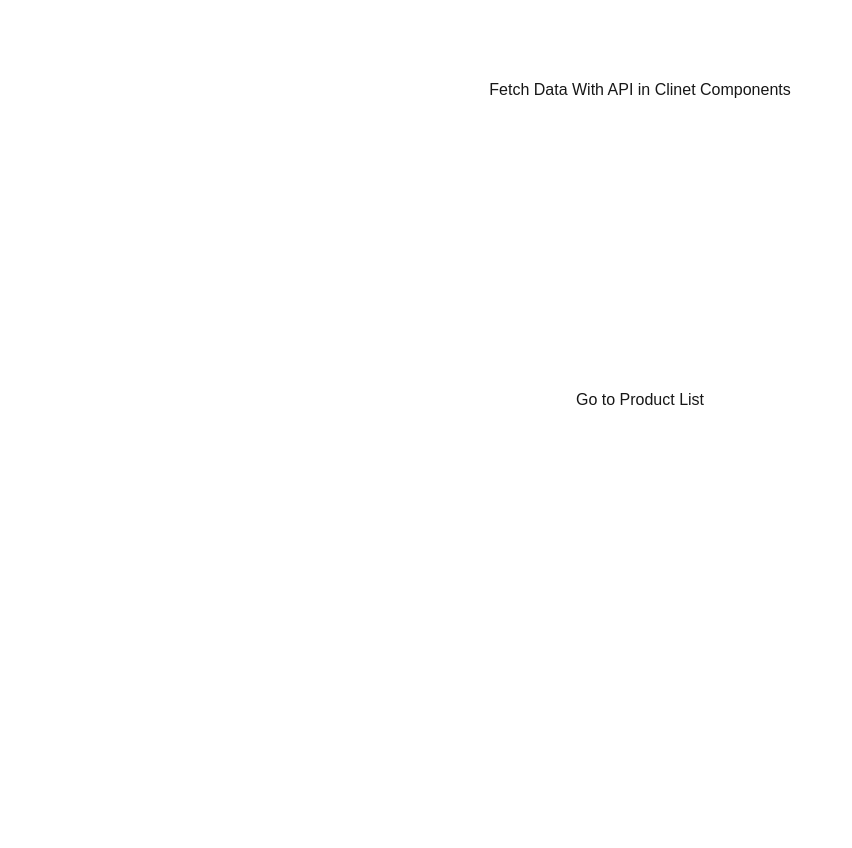
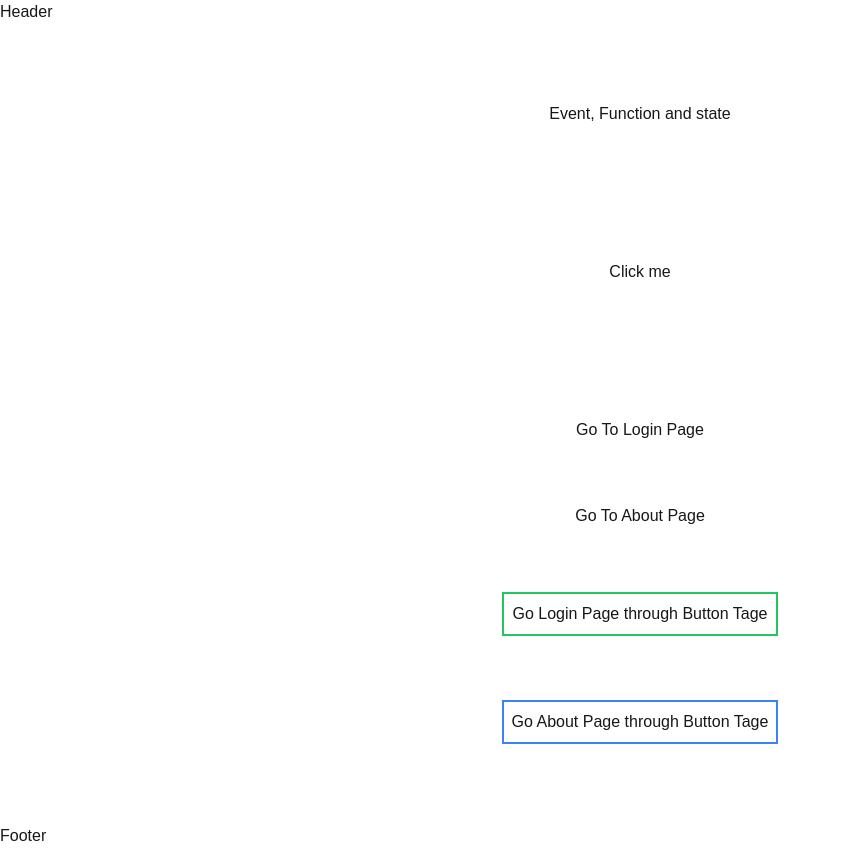
Before and after one commit to priyalgoti07/nextjs, a Next.js app: page / in a window 1280 px wide. Shown: the whole page, without its empty margins (0-852 px from the left). Before the commit the page ends 800 px from the top, so only its background shows below. Built offline with nearby package versions, Linux system fonts and the light colour scheme.

Commit message:
This reverts commit eda9eb5357bfd76722f74ee424bfed58616e3d4f.

```diff
--- a/src/app/layout.js
+++ b/src/app/layout.js
@@ -22,7 +22,9 @@
       <body
         className={`${geistSans.variable} ${geistMono.variable} antialiased`}
       >
+        <h1>Header</h1>
         {children}
+        <h1>Footer</h1>
       </body>
     </html>
   );
--- a/src/app/page.js
+++ b/src/app/page.js
@@ -10,9 +10,8 @@
   }
   return (
     <div className="grid grid-rows-[20px_1fr_20px] items-center justify-items-center min-h-screen p-8 pb-20 gap-16 sm:p-20 font-[family-name:var(--font-geist-sans)">
-      <h1>Fetch Data With API in Clinet Components</h1>
-      <Link href={'/productlist'}>Go to Product List</Link>
-      {/* <button onClick={() => alert('i ma Home Button')}>Click me</button>
+      <h1>Event, Function and state</h1>
+      <button onClick={() => alert('i ma Home Button')}>Click me</button>
       <Link href='/login' >Go To Login Page</Link>
       <Link href='/about' >Go To About Page</Link>
       <button
@@ -24,7 +23,7 @@
         className="border-2 border-solid border-blue-500 p-2"
         onClick={() => navigation('/about')}>
         Go About Page through Button Tage
-      </button> */}
+      </button>
     </div>
   );
 }
--- a/src/app/productlist/page.js
+++ /dev/null
@@ -1,29 +0,0 @@
-'use client'
-import { useEffect, useState } from "react"
-
-export default function page() {
-    const [productData, setProductData] = useState();
-    useEffect(() => {
-        async function fetchData() {
-            try {
-                const result = await fetch('https://dummyjson.com/products');
-                const data = await result.json();
-                console.log("Data", data);
-                setProductData(data);
-            } catch (error) {
-                console.error(error)
-            }
-        }
-        fetchData()
-    }, [])
-    return (
-        <div>
-            <h2 className="font-bold text-[14px]">ProductList</h2>
-            {
-                productData?.products?.map((item) => (
-                    <p key={item.id}><strong>Name : </strong>{item.title}, <strong>Category : </strong>{item.category}</p>
-                ))
-            }
-        </div>
-    )
-}
```
